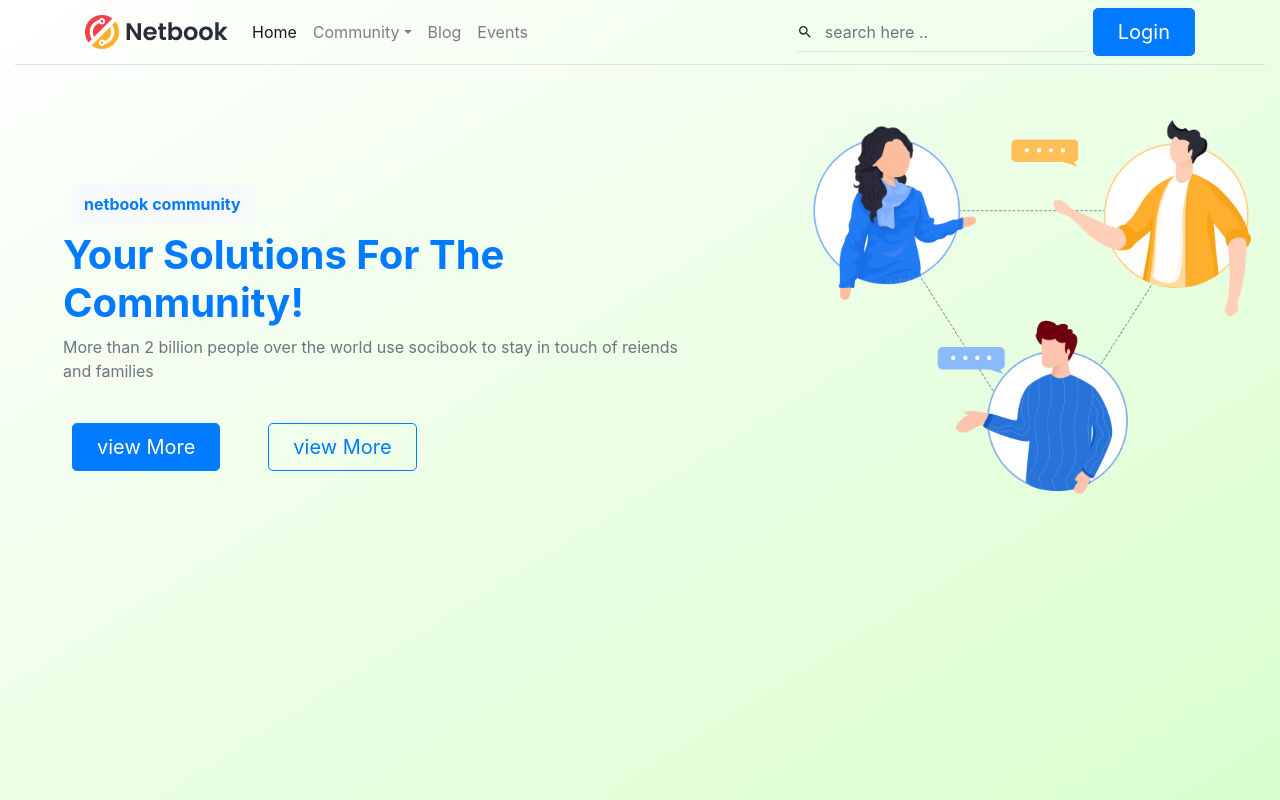
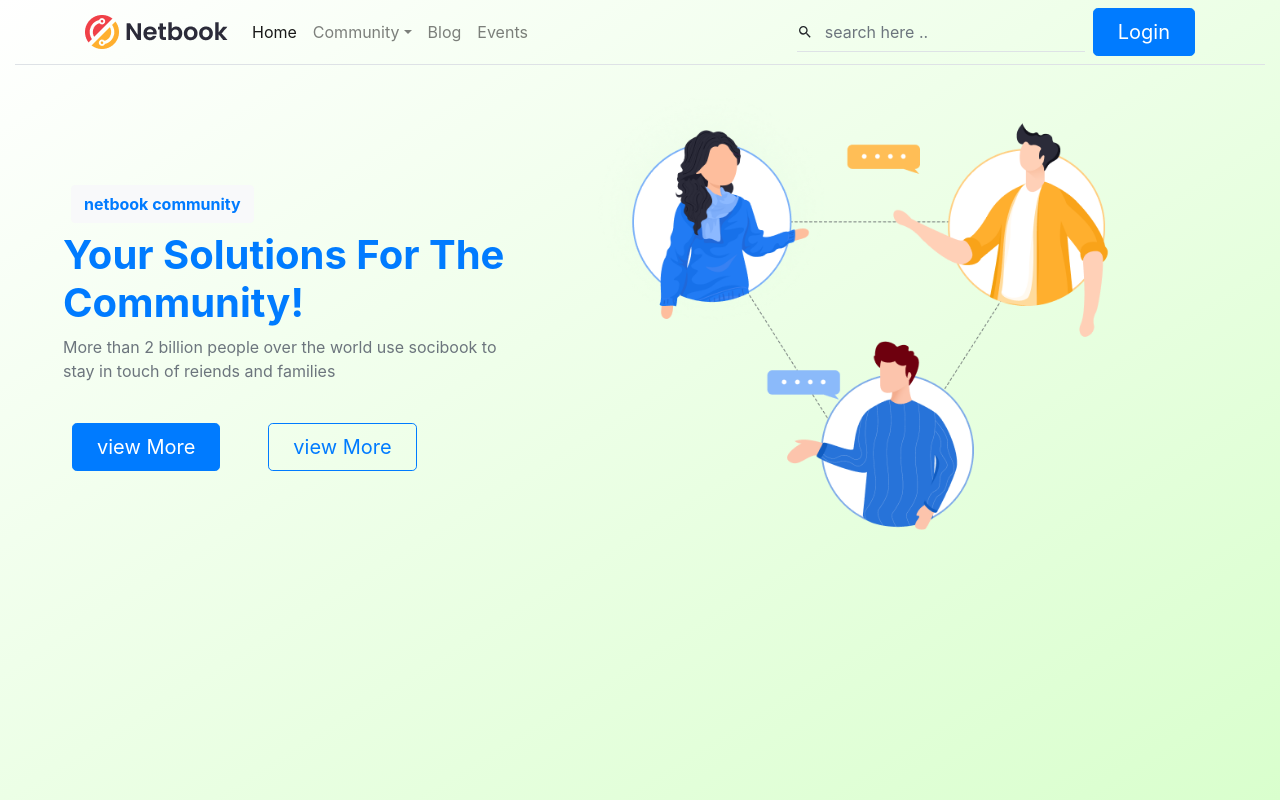
Before and after one commit to muchirajunior/react-bootstrap, a React (Create React App) app: page / in a window 1280 px wide. Shown: the top 800 px of the page. Built offline with nearby package versions, Linux system fonts and the light colour scheme.

Commit message:
header image  respionsive change :gear:

```diff
--- a/src/components/banner/index.jsx
+++ b/src/components/banner/index.jsx
@@ -15,8 +15,8 @@ function Banner(props) {
                     <button className="btn btn-outline-primary btn-lg m-4 pl-4 pr-4" >view More</button>
                 </div>
             </div>
-            <div className="col-sm-4">
-                <img src={image} className="h-75" alt="" />
+            <div className="col-sm-6">
+                <img src={image} className="image-fluid w-100" alt="" />
             </div>
 
         </div>
```
